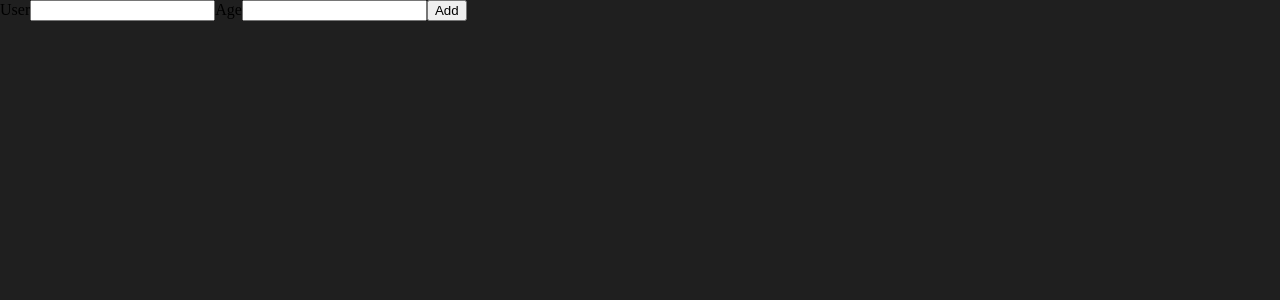
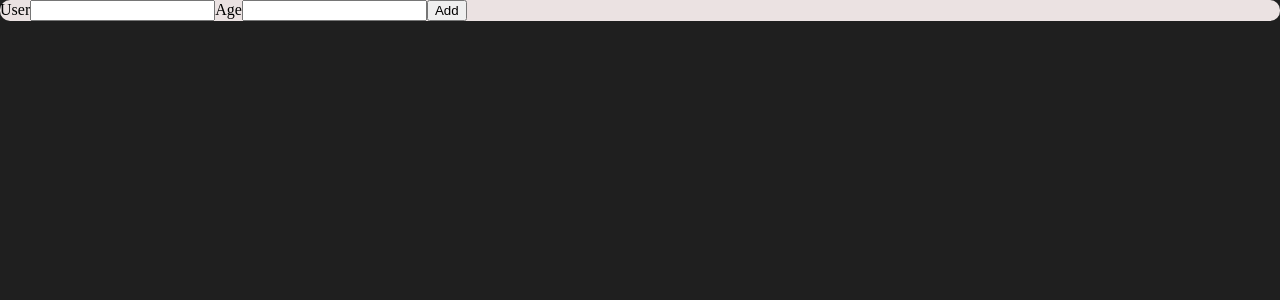
Before and after one commit to Famormino/starting-for-lessons, a React (Vite) app: page / in a window 1280 px wide. Shown: the top 300 px of the page. Built offline with nearby package versions, Linux system fonts and the light colour scheme.

Commit message:
Adding Card

```diff
--- /dev/null
+++ b/src/Components/UI/Card.jsx
@@ -0,0 +1,8 @@
+import React from "react";
+import classes from "./Card.module.css"
+
+const Card = (props) => {
+    return (<div className={classes.card}>{props.children}</div>)
+}
+
+export default Card;
--- /dev/null
+++ b/src/Components/UI/Card.module.css
@@ -0,0 +1,5 @@
+.card {
+    background-color: rgb(235, 226, 226);
+    box-shadow: 0 2px 8px (0,0,00 0.26);
+    border-radius: 10px;
+}
--- a/src/Components/Users/AddUser.tsx
+++ b/src/Components/Users/AddUser.tsx
@@ -1,12 +1,14 @@
 import React from 'react'
+import Card from '../UI/Card'
 
-const AddUser = (props) => {
+const AddUser = () => {
 
     const addUserHandle = (event) => {
         event.preventDefault()
     }
 
     return (
+        <Card>
             <form onSubmit={addUserHandle}>
                 <label htmlFor="userName">User</label>
                 <input id="userName" type="text" />
@@ -14,6 +16,7 @@ const AddUser = (props) => {
                 <input id="age" type="number" />
                 <button type='submit'>Add</button>
             </form>
+        </Card>
     )
 }
 
```
Lines whose indentation alone changed are shown as unchanged.
